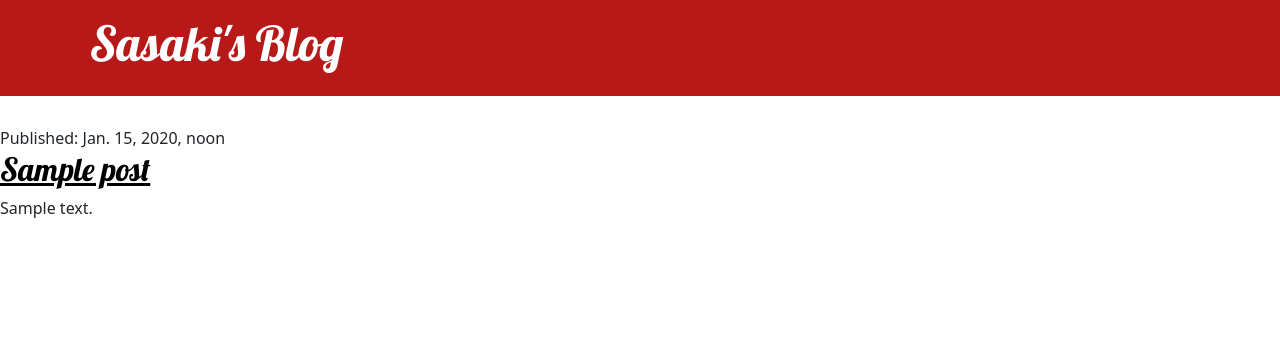
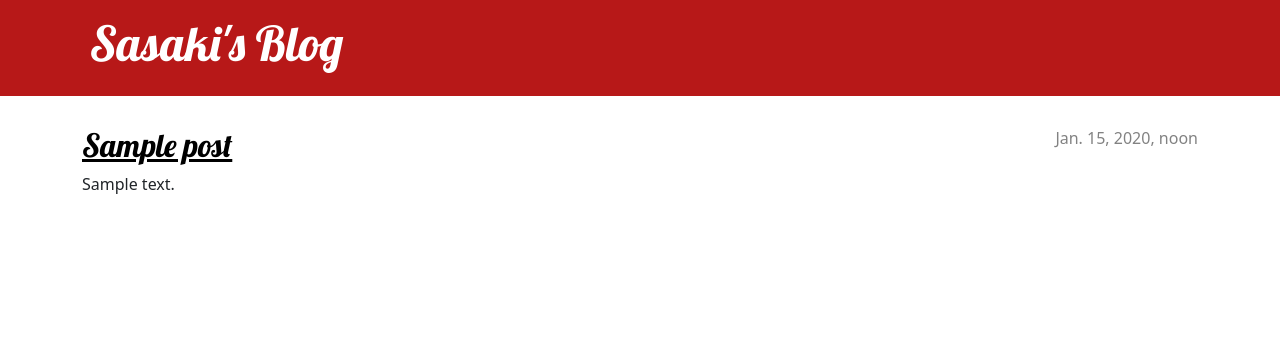
Before and after one commit to rnsasaki/my-first-blog, a Django app: page / in a window 1280 px wide. Shown: the top 356 px of the page. Run offline with Django 3.2, Linux system fonts and the light colour scheme; tables that the repository leaves empty hold one stand-in row (values such as "Sample post").

Commit message:
fixed some errors in the css

```diff
--- a/blog/templates/blog/post_list.html
+++ b/blog/templates/blog/post_list.html
@@ -13,12 +13,20 @@
                 <h1><a href="/">Sasaki's Blog</a></h1>
             </div>
         </header>
-        {% for post in posts %}
-            <article class="post">
-                <time> Published: {{post.published_date}} </time>
-                <h2><a href>{{post.title}}</a></h2>
-                <p>{{ post.text|linebreaksbr }}</p>
-            </article>
-        {% endfor %}
+        <main class="container">
+            <div class="row">
+                <div class="col">
+                    {% for post in posts %}
+                        <article class="post">
+                            <time class="date">
+                                {{ post.published_date }}
+                            </time>
+                            <h2><a href="">{{ post.title }}</a></h2>
+                            <p>{{ post.text|linebreaksbr }}</p>
+                        </article>
+                    {% endfor %}
+                </div>
+            </div>
+        </main>
     </body>
 </html>
```
